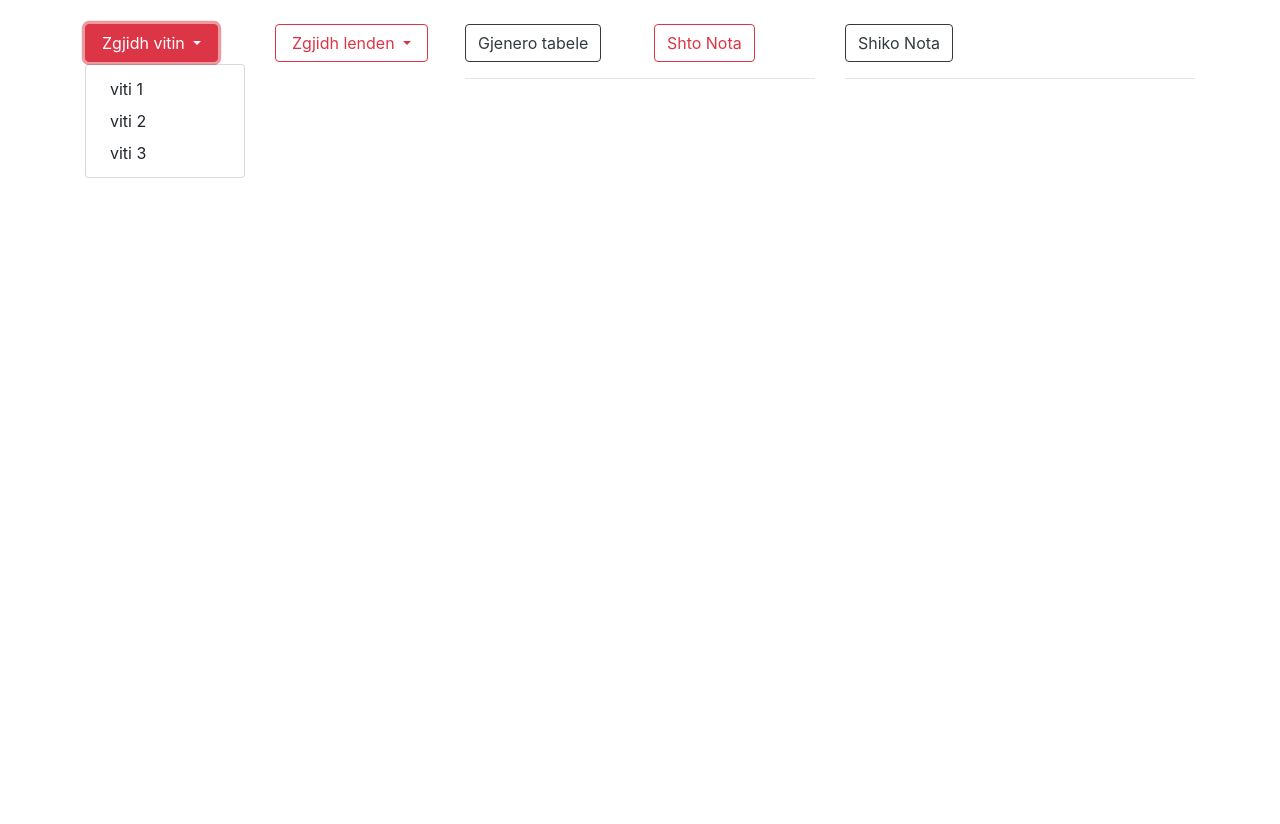
After one commit to kristikotini/web_projekt, a PHP site: page /nota.php in a window 1280 px wide, after a click on "Zgjidh vitin". The commit adds this page. Run offline with PHP 8.4, Linux system fonts and the light colour scheme; some libraries are stand-ins or nearby versions.

Commit message:
front nota

```diff
--- /dev/null
+++ b/nota.php
@@ -0,0 +1,172 @@
+<!DOCTYPE html>
+<html lang="en">
+<head>
+    <meta charset="UTF-8">
+    <meta name="viewport" content="width=device-width, initial-scale=1.0">
+    <link rel="stylesheet" href="assets/css/bootstrap/bootstrap.css">
+    <script src="assets\js\jquery-3.4.1.min.js"></script>
+    <script src="assets\js\popper.min.js"></script>
+    <script src="assets\js\bootstrap.min.js"></script>
+    <script src="assets\fonts\all.min.js"></script>
+    <link rel="stylesheet" href="assets/css/custom.css">
+    <link rel="stylesheet" href="assets/css/font-awesome/css/font-awesome.css">
+    <script type="text/javascript" src="pedagog_js.php"></script>
+
+    <title>Document</title>
+    <script type="text/javascript">
+    function GenerateTable() {
+        //Build an array containing Customer records.
+        var students = new Array();
+        students.push(["Nr.", "Emer Mbiemri Studenti", "Nota"]);
+        students.push([1, "Megi Menalla", " "]);
+        students.push([2, " filan fisteku", " "]);
+        students.push([3, "Suzanne ", " "]);
+        students.push([4, "Robert ", " "]);
+        students.push([1, "John ", " "]);
+        students.push([2, "Mudassar ", " "]);
+        students.push([3, "Suzanne ", " "]);
+        students.push([4, "Robert ", " "]);
+        students.push([1, "John ", " "]);
+        students.push([2, "Mudassar ", " "]);
+        students.push([3, "Suzanne ", " "]);
+        students.push([4, "Robert ", " "]);
+        students.push([1, "John ", " "]);
+        students.push([2, "Mudassar ", " "]);
+        students.push([3, "Suzanne ", " "]);
+        students.push([4, "Robert ", " "]);
+        //Create a HTML Table element.
+        var table = document.createElement("TABLE");
+        table.border = "1";
+
+        //Get the count of columns.
+        var columnCount = students[0].length;
+
+        //Add the header row.
+        var row = table.insertRow(-1);
+        for (var i = 0; i < columnCount; i++) {
+            var headerCell = document.createElement("TH");
+            headerCell.innerHTML = students[0][i];
+            row.appendChild(headerCell);
+        }
+
+        //Add the data rows.
+        for (var i = 1; i < students.length; i++) {
+            row = table.insertRow(-1);
+            for (var j = 0; j < columnCount; j++) {
+                var cell = row.insertCell(-1);
+                cell.innerHTML = students[i][j];
+            }
+        }
+
+        var dvTable = document.getElementById("dvTable");
+        dvTable.innerHTML = "";
+        dvTable.appendChild(table);
+    }
+
+
+
+    function GenerateTable1() {
+        //Build an array containing Customer records.
+        var students = new Array();
+        students.push(["Nr.", "Emer Mbiemer Studenti", "Nota  "]);
+        students.push([1, "Megi Menalla", "5 "]);
+        students.push([2, "Mudassar ", " 5"]);
+        students.push([3, "Suzanne ", "5 "]);
+        students.push([4, "filan fisteku", "5 "]);
+        students.push([1, "John ", " 5"]);
+        students.push([2, "Mudassar ", "5 "]);
+        students.push([3, "Suzanne ", "5 "]);
+        students.push([4, "Robert ", " 5"]);
+        students.push([1, "John ", " 5"]);
+        students.push([2, "Mudassar ", " 5"]);
+        students.push([3, "Suzanne ", "5 "]);
+        students.push([4, "Robert ", " 5"]);
+        students.push([1, "John ", "5 "]);
+        students.push([2, "Mudassar ", " 5"]);
+        students.push([3, "Suzanne ", "5 "]);
+        students.push([4, "Robert ", " 5"]);
+        //Create a HTML Table element.
+        var table = document.createElement("TABLE");
+        table.border = "1";
+
+        //Get the count of columns.
+        var columnCount = students[0].length;
+
+        //Add the header row.
+        var row = table.insertRow(-1);
+        for (var i = 0; i < columnCount; i++) {
+            var headerCell = document.createElement("TH");
+            headerCell.innerHTML = students[0][i];
+            row.appendChild(headerCell);
+        }
+
+        //Add the data rows.
+        for (var i = 1; i < students.length; i++) {
+            row = table.insertRow(-1);
+            for (var j = 0; j < columnCount; j++) {
+                var cell = row.insertCell(-1);
+                cell.innerHTML = students[i][j];
+            }
+        }
+
+        var dvTable1 = document.getElementById("dvTable1");
+        dvTable1.innerHTML = "";
+        dvTable1.appendChild(table);
+    }
+</script>
+</head>
+<body >
+
+<div class="container mt-lg-4">
+    <div class="row">
+        <div class="col-2">
+            <div class="dropdown ">
+                        <button type="button" class="btn btn btn-outline-danger dropdown-toggle pl-3 pr-3 " data-toggle="dropdown">
+                        Zgjidh vitin
+                        </button>
+                    <div class="dropdown-menu">
+                    <a class="dropdown-item" href="#">viti 1</a>
+                    <a class="dropdown-item" href="#">viti 2</a>
+                    <a class="dropdown-item" href="#">viti 3</a>
+                    </div>
+                </div>
+            </div>
+        <div class="col-2">
+            <div class="dropdown">
+                    <button type="button" class="btn btn btn-outline-danger dropdown-toggle pl-3 pr-3" data-toggle="dropdown">
+                    Zgjidh lenden
+                    </button>
+                        <div class="dropdown-menu">
+                        <a class="dropdown-item" href="#">Lenda 1</a>
+                        <a class="dropdown-item" href="#">Lenda 2</a>
+                        <a class="dropdown-item" href="#">Lenda 3</a>
+                        </div>
+                </div>
+            </div>
+
+
+
+            <div class="col-4">
+                <button type="button"  onclick="GenerateTable()" class="btn btn btn-outline-dark">
+                    Gjenero tabele
+                    </button>
+
+                <button type="button" class="btn btn btn-outline-danger ml-5" >
+                        Shto Nota
+                        </button>
+                <hr />
+                <div id="dvTable"></div>
+            </div>
+
+            <div class="col-4">
+            <button type="button"  onclick="GenerateTable1()" class="btn btn btn-outline-dark">
+                    Shiko Nota
+                    </button>
+                <hr />
+                <div id="dvTable1"></div>
+            </div>
+        </div>
+    </div>
+</div>
+</body>
+</html>
```
Also changed, not shown: pedagog.php (renamed from pedagog.html, +11 -6 lines), assets/js/pedagog.js (line endings or trailing spaces).
